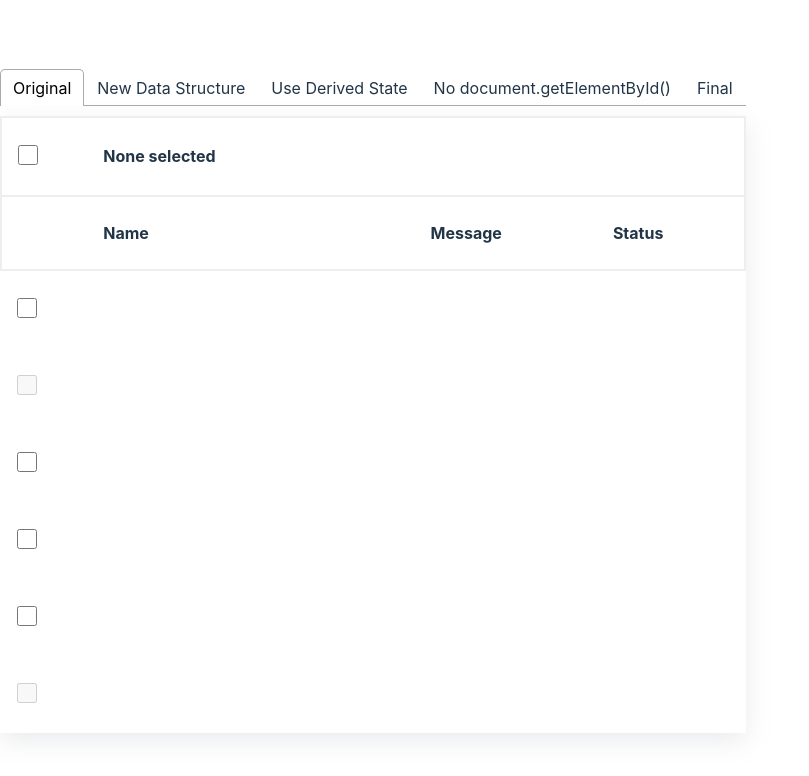
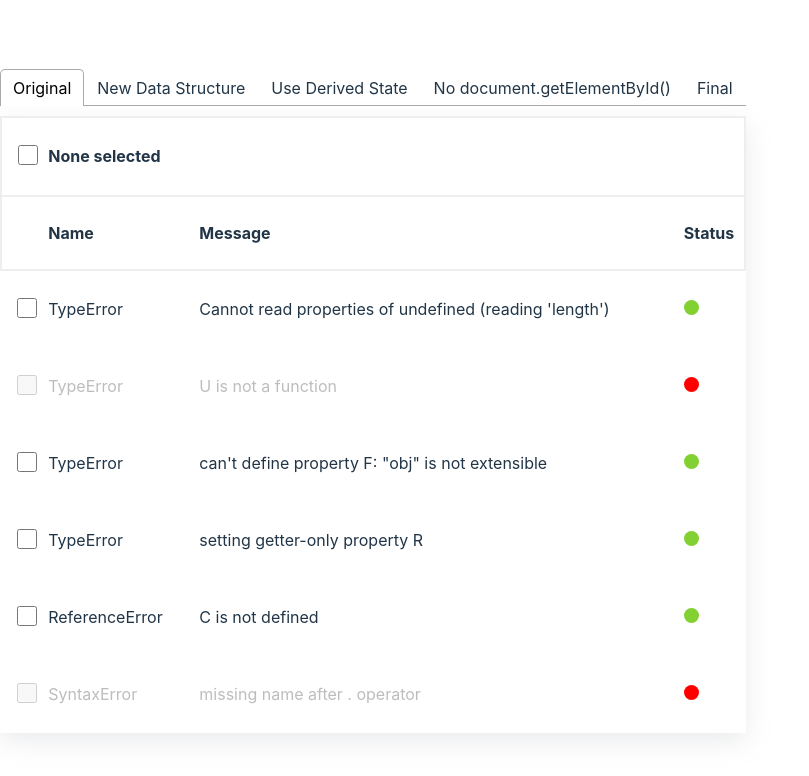
Before and after one commit to rara-record/data-structure, a React (Vite) app: page / in a window 1280 px wide. Shown: the top 776 px of the page, without its empty margins (0-809 px from the left). Built offline with nearby package versions, Linux system fonts and the light colour scheme.

Commit message:
feat: add td width status

```diff
--- a/src/TableOriginal.jsx
+++ b/src/TableOriginal.jsx
@@ -77,6 +77,15 @@ function Table({ issues }) {
                  />
                )}
              </td>
+             <td>{name}</td>
+             <td>{message}</td>
+             <td>
+               {issueIsOpen ? (
+                 <span className={classes.greenCircle} />
+               ) : (
+                 <span className={classes.redCircle} />
+               )}
+             </td>
            </tr>
          )
        })
```
